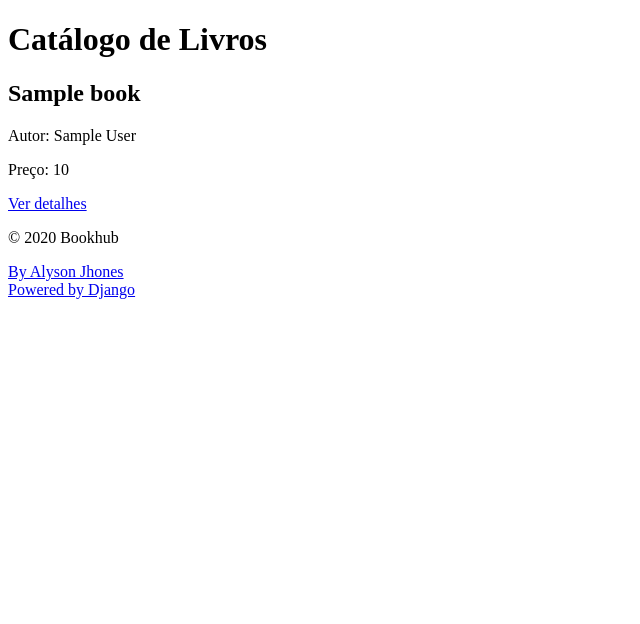
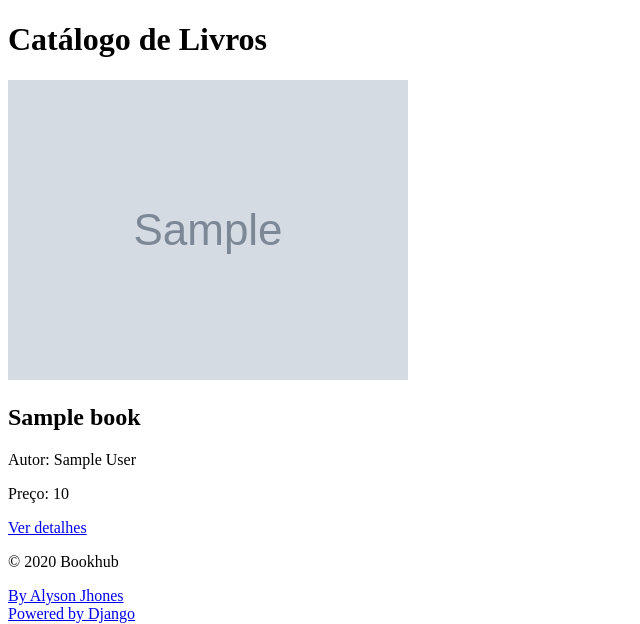
Before and after one commit to jhonesaly/bookhub, a Django app: template templates/list.html in a window 1280 px wide. Shown: the part 52-676 px from the top of the page, without its empty margins (0-640 px from the left). Run offline with Django 4.2, Linux system fonts and the light colour scheme; the template is opened without the code that fills it: most values are stand-ins (such as "Sample title", 1, 10 or a date in 2020); grey boxes marked "Sample" are stand-in pictures.

Commit message:
feat: book cover in list view

```diff
--- a/templates/list.html
+++ b/templates/list.html
@@ -4,6 +4,9 @@
   <h1>Catálogo de Livros</h1>
   {% for book in object_list %}
     <div>
+      <div class="book-cover">
+        <img src="{{ book.cover.url }}" alt="{{ book.title }}"/>
+      </div>
       <h2>{{ book.title }}</h2>
       <p>Autor: {{ book.author }}</p>
       <p>Preço: {{ book.price }}</p>
```
